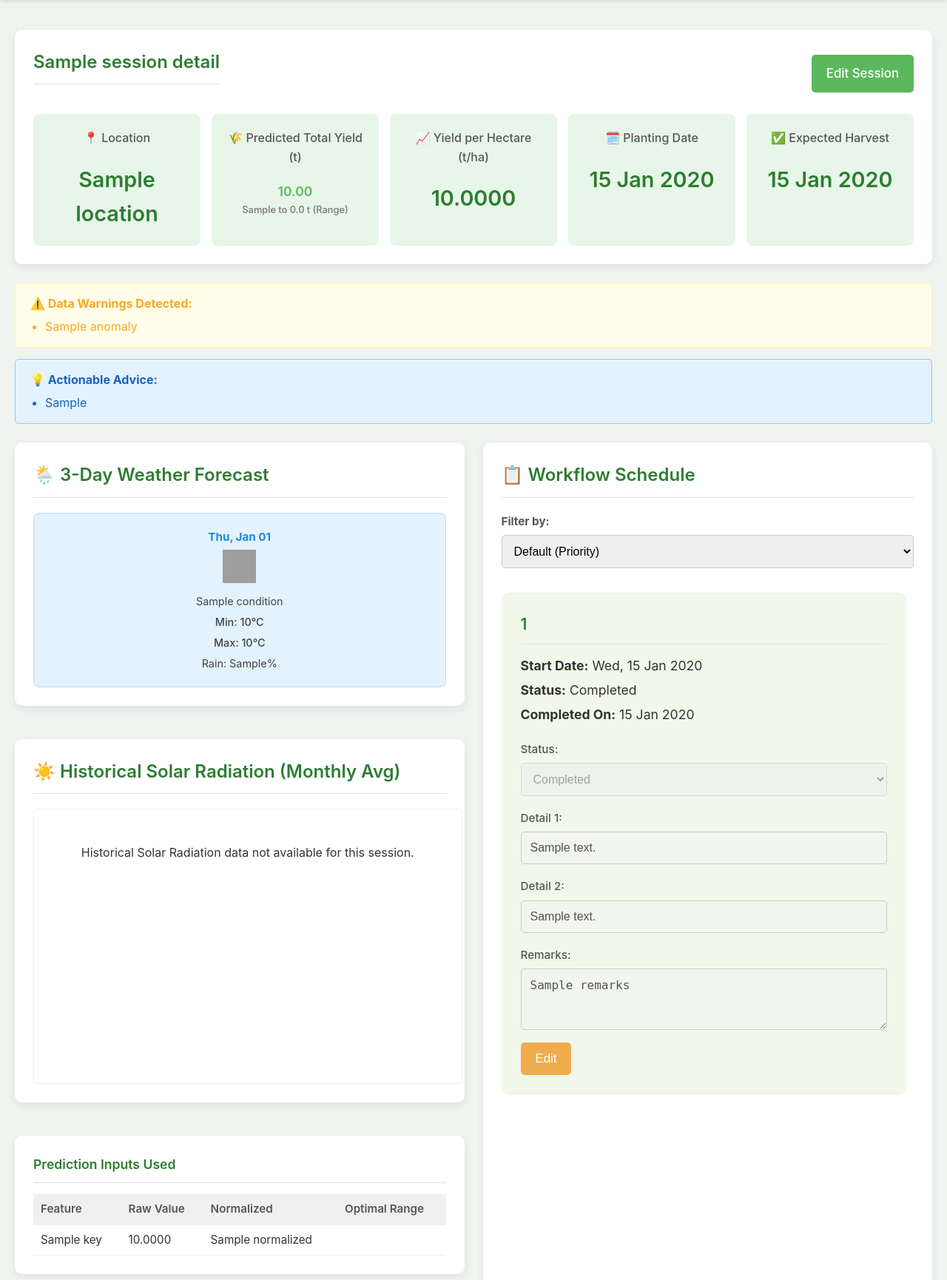
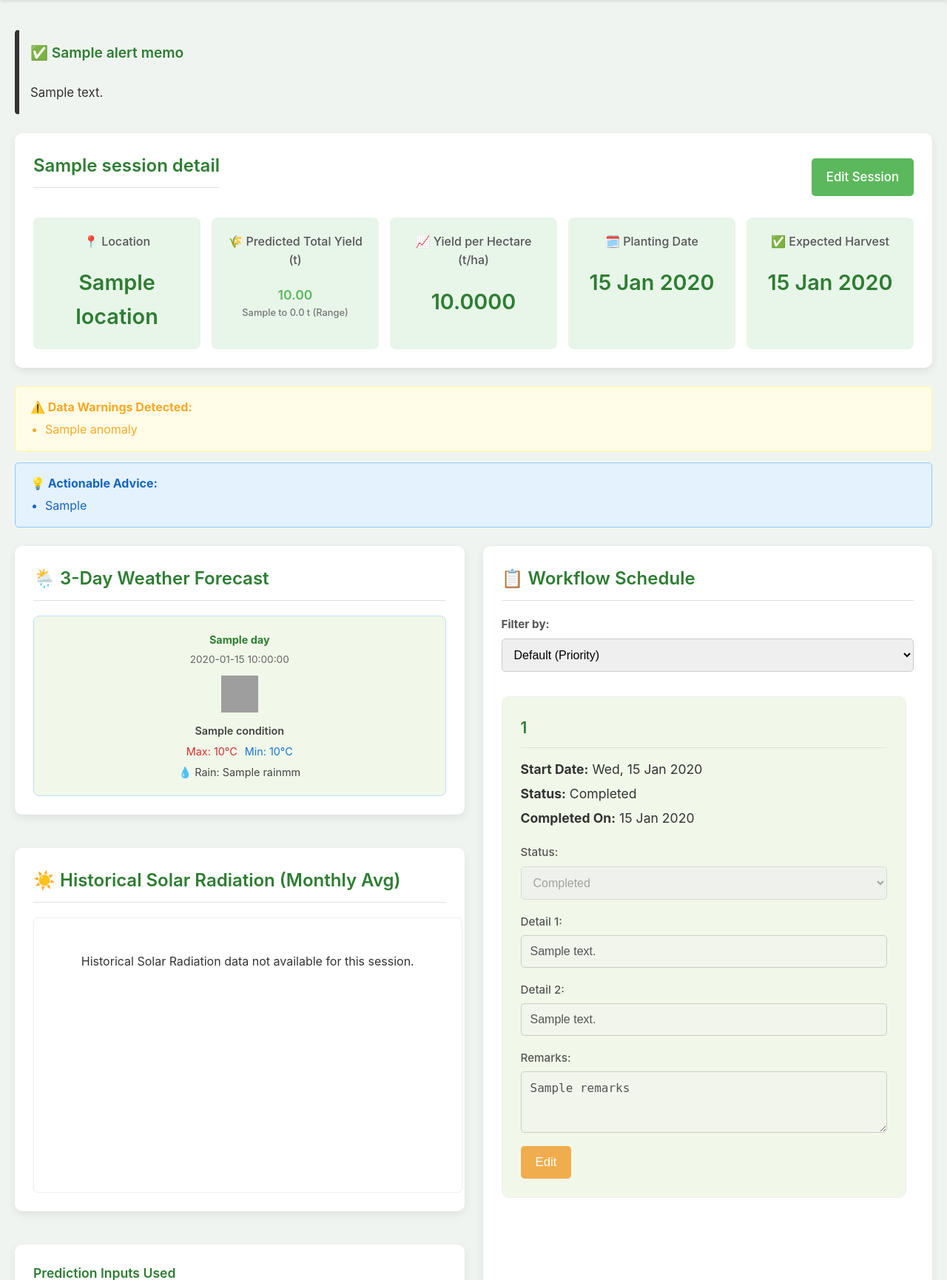
Before and after one commit to malizzuddin07/Smart-Farming-Predictive-Analytics-Dashboard, a Flask app: template templates/session_dashboard.html in a window 1280 px wide. Shown: the part 71-1801 px from the top of the page at 74% size. Run offline with Flask 3, Linux system fonts and the light colour scheme; the template is opened without the code that fills it: most values are stand-ins (such as "Sample title", 1, 10 or a date in 2020); grey boxes are pictures that could not be loaded.

Commit message:
add weather, alert memo, improve SRAD Graph

```diff
--- a/app.py
+++ b/app.py
@@ -167,6 +167,45 @@ def get_365_day_avg_srad(lon, lat):
     vals = data.get('daily_values', [])
     return sum(vals)/len(vals) if vals else 4.5
 
+# --- HELPER: 3-DAY FORECAST ---
+def get_3day_forecast(lon, lat):
+    forecast_data = []
+    key = os.environ.get('WEATHERAPI_KEY')
+    if not key: return []
+
+    try:
+        # Request 3 days of forecast
+        url = f"http://api.weatherapi.com/v1/forecast.json?key={key}&q={lat},{lon}&days=3&aqi=no&alerts=no"
+        resp = requests.get(url, timeout=10)
+        resp.raise_for_status()
+
+        # Parse the response
+        days = resp.json().get('forecast', {}).get('forecastday', [])
+        for d in days:
+            # Determine if it's Today, Tomorrow, or day name
+            d_date = datetime.strptime(d['date'], '%Y-%m-%d').date()
+            today = date.today()
+            if d_date == today:
+                day_label = "Today"
+            elif d_date == today + timedelta(days=1):
+                day_label = "Tomorrow"
+            else:
+                day_label = d_date.strftime('%A') # e.g., "Friday"
+
+            forecast_data.append({
+                'label': day_label,
+                'date': d['date'],
+                'condition': d['day']['condition']['text'],
+                'icon': d['day']['condition']['icon'],
+                'temp_max': d['day']['maxtemp_c'],
+                'temp_min': d['day']['mintemp_c'],
+                'rain': d['day']['totalprecip_mm']
+            })
+    except Exception as e:
+        logger.error(f"3-Day Forecast Error: {e}")
+
+    return forecast_data
+
 def get_single_day_srad(lon, lat, target_date):
     try:
         d_str = target_date.strftime('%Y%m%d')
@@ -176,6 +215,8 @@ def get_single_day_srad(lon, lat, target_date):
         if val > -90: return float(val)
     except Exception: pass
     return get_365_day_avg_srad(lon, lat)
+
+
 
 # --- HELPER: WEATHER API ---
 def get_historical_or_forecast_weather(lon, lat, target_date):
@@ -390,21 +431,58 @@ def session_dashboard(session_id):
     # Get Prediction Data
     cur.execute("SELECT * FROM prediction_history WHERE session_id=%s", (session_id,))
     hist = cur.fetchone() or {}
-
     cur.close(); conn.close()
 
-    # Format data for template
+    # --- DATA PROCESSING & ALERTS ---
     input_breakdown = {'raw': {}, 'normalized': {}, 'anomalies': [], 'advice': []}
+    alert_memo = None # Default is no alert
+
     if hist:
-        raw = {k: hist.get(k) for k in features if k in hist} # Map DB cols to features
-        # Note: DB cols might match features exactly or need mapping. Assuming exact match from create_session
+        raw = {k: hist.get(k) for k in features if k in hist}
         input_breakdown['raw'] = raw
         input_breakdown['normalized'] = {k: f"{normalize_value(v, k):.2f}" for k,v in raw.items() if v is not None}
-        input_breakdown['anomalies'] = check_for_anomalies(raw)
-        # Simple advice generation
-        if raw.get('SOIL_pH', 6) < 5.5: input_breakdown['advice'].append("Low pH detected. Consider liming.")
 
-    return render_template("session_dashboard.html", session_details=sess_data, tasks=tasks, input_breakdown=input_breakdown, historical_srad_json="{}", norm_params_json=json.dumps(normalization_params))
+        # Check for suitability anomalies
+        anomalies = check_for_anomalies(raw)
+        input_breakdown['anomalies'] = anomalies
+
+        # Logic for Alert Memo
+        if anomalies:
+            alert_memo = {
+                "level": "danger", # render as red box
+                "title": "NOT SUITABLE FOR PLANTING",
+                "message": f"Critical issues detected: {'; '.join(anomalies)}. Planting is high risk."
+            }
+        elif raw.get('SOIL_pH', 6) < 5.5:
+             # Soft warning
+             alert_memo = {
+                "level": "warning", # render as yellow box
+                "title": "CONDITIONS SUB-OPTIMAL",
+                "message": "Soil pH is low. Yield may be reduced without treatment."
+             }
+        else:
+             # All good
+             alert_memo = {
+                "level": "success", # render as green box
+                "title": "CONDITIONS SUITABLE",
+                "message": "Environmental factors look good for paddy cultivation."
+             }
+
+    # --- WEATHER & GRAPHS ---
+    # 1. Get 3-Day Forecast
+    weather_3day = get_3day_forecast(sess_data['longitude'], sess_data['latitude'])
+
+    # 2. Get Historical SRAD (Fixing the missing graph from previous request)
+    srad_data = get_historical_srad(sess_data['longitude'], sess_data['latitude'])
+
+    return render_template("session_dashboard.html",
+                           session_details=sess_data,
+                           tasks=tasks,
+                           input_breakdown=input_breakdown,
+                           alert_memo=alert_memo,
+                           weather_forecast=weather_3day,
+                           historical_srad_json=json.dumps(srad_data),
+                           norm_params_json=json.dumps(normalization_params))
 
 @app.route('/update_step', methods=['POST'])
 def update_step():
--- a/templates/session_dashboard.html
+++ b/templates/session_dashboard.html
@@ -4,6 +4,18 @@
 
 {% block content %}
 <div class="container">
+
+    {% if alert_memo %}
+    <div class="message {{ alert_memo.level }}" style="border-left: 6px solid; padding: 15px; margin-bottom: 25px;">
+        <h3 style="margin-top: 0; border: none; font-size: 1.2em;">
+            {% if alert_memo.level == 'danger' %}🛑
+            {% elif alert_memo.level == 'warning' %}⚠️
+            {% else %}✅ {% endif %}
+            {{ alert_memo.title }}
+        </h3>
+        <p style="margin: 0; font-size: 1.05em;">{{ alert_memo.message }}</p>
+    </div>
+    {% endif %}
 
     <div class="card" style="margin-bottom: 25px;">
 
@@ -77,17 +89,26 @@
 
         <div style="display: flex; flex-direction: column; gap: 25px;">
 
-            {% if forecast_data %}
+            {% if weather_forecast %}
             <div class="card">
                 <h2>🌦️ 3-Day Weather Forecast</h2>
-                <div class="forecast-container">
-                    {% for day in forecast_data %}
-                    <div class="forecast-day">
-                         <p class="date"><strong>{{ (day.date_epoch | int | timestamp_to_date).strftime('%a, %b %d') }}</strong></p>
-                         {% if day.icon %}<img src="https:{{ day.icon }}" alt="{{ day.condition or 'Icon' }}" title="{{ day.condition or '' }}">{% endif %}
-                         <p>{{ day.condition or 'N/A' }}</p>
-                         {% if day.mintemp_c is not none and day.maxtemp_c is not none %}<p class="temp">Min: {{ "%.0f"|format(day.mintemp_c) }}°C</p><p class="temp">Max: {{ "%.0f"|format(day.maxtemp_c) }}°C</p>{% else %}<p class="temp">Temp: N/A</p>{% endif %}
-                         {% if day.totalprecip_mm is not none and day.totalprecip_mm > 0 %}<p>Rain: {{ "%.1f"|format(day.totalprecip_mm) }} mm</p>{% elif day.daily_chance_of_rain is not none %}<p>Rain: {{ day.daily_chance_of_rain }}%</p>{% else %}<p>Rain: 0%</p>{% endif %}
+                <div class="forecast-container" style="display: flex; gap: 10px; justify-content: space-between;">
+                    {% for day in weather_forecast %}
+                    <div class="forecast-day" style="background: #f1f8e9; padding: 15px; border-radius: 8px; flex: 1; text-align: center;">
+                         <p style="font-weight: bold; color: #2e7d32; margin-bottom: 5px;">{{ day.label }}</p>
+                         <p style="font-size: 0.85em; color: #666; margin-bottom: 10px;">{{ day.date }}</p>
+
+                         {% if day.icon %}
+                            <img src="https:{{ day.icon }}" alt="Weather Icon" style="width: 50px; height: 50px;">
+                         {% endif %}
+
+                         <p style="font-weight: 600; margin: 5px 0;">{{ day.condition }}</p>
+
+                         <div style="display: flex; justify-content: center; gap: 10px; font-size: 0.9em;">
+                            <span style="color: #d32f2f;">Max: {{ day.temp_max }}°C</span>
+                            <span style="color: #1976d2;">Min: {{ day.temp_min }}°C</span>
+                         </div>
+                         <p style="font-size: 0.9em; margin-top: 5px;">💧 Rain: {{ day.rain }}mm</p>
                     </div>
                     {% endfor %}
                 </div>
```
